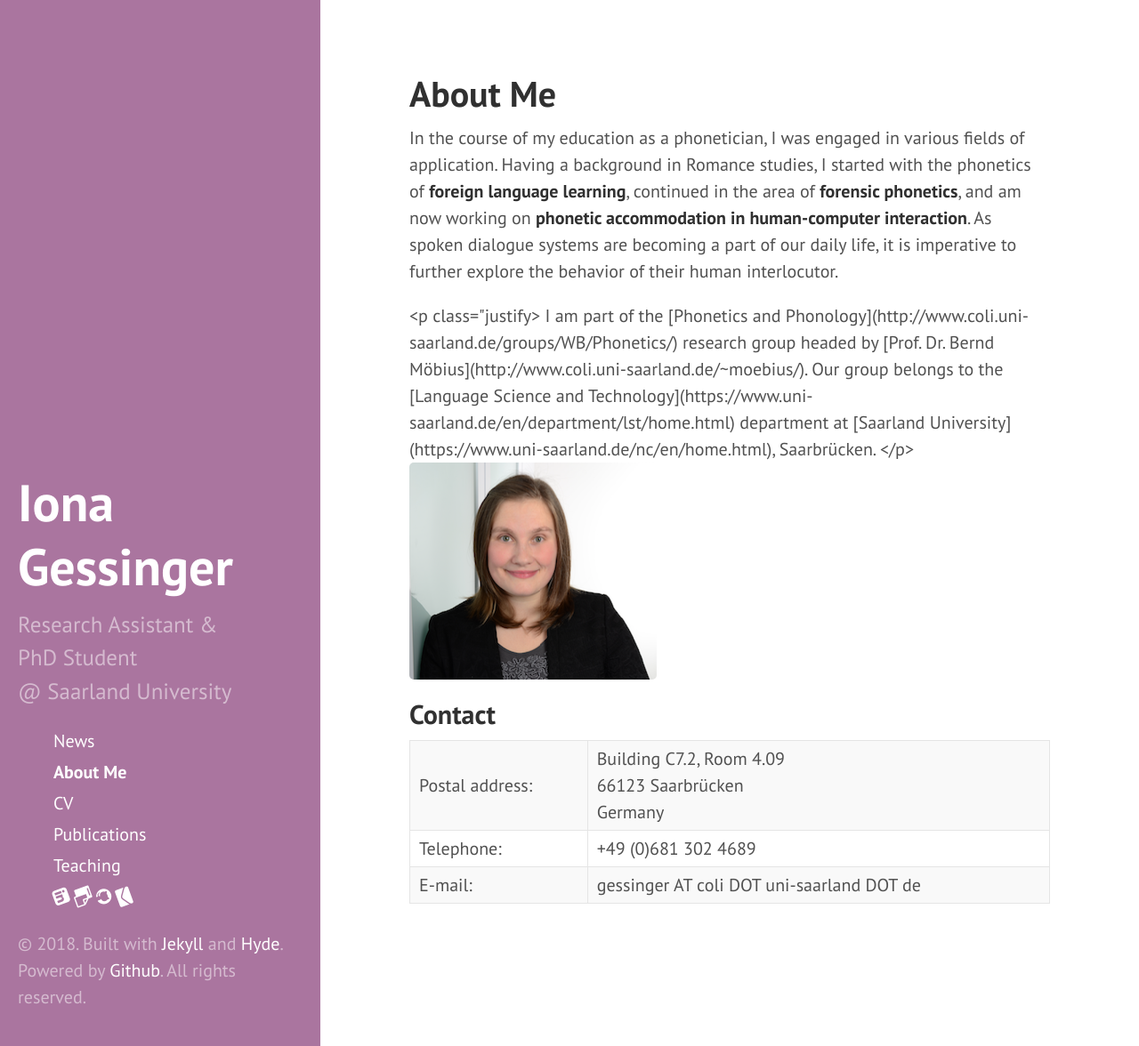
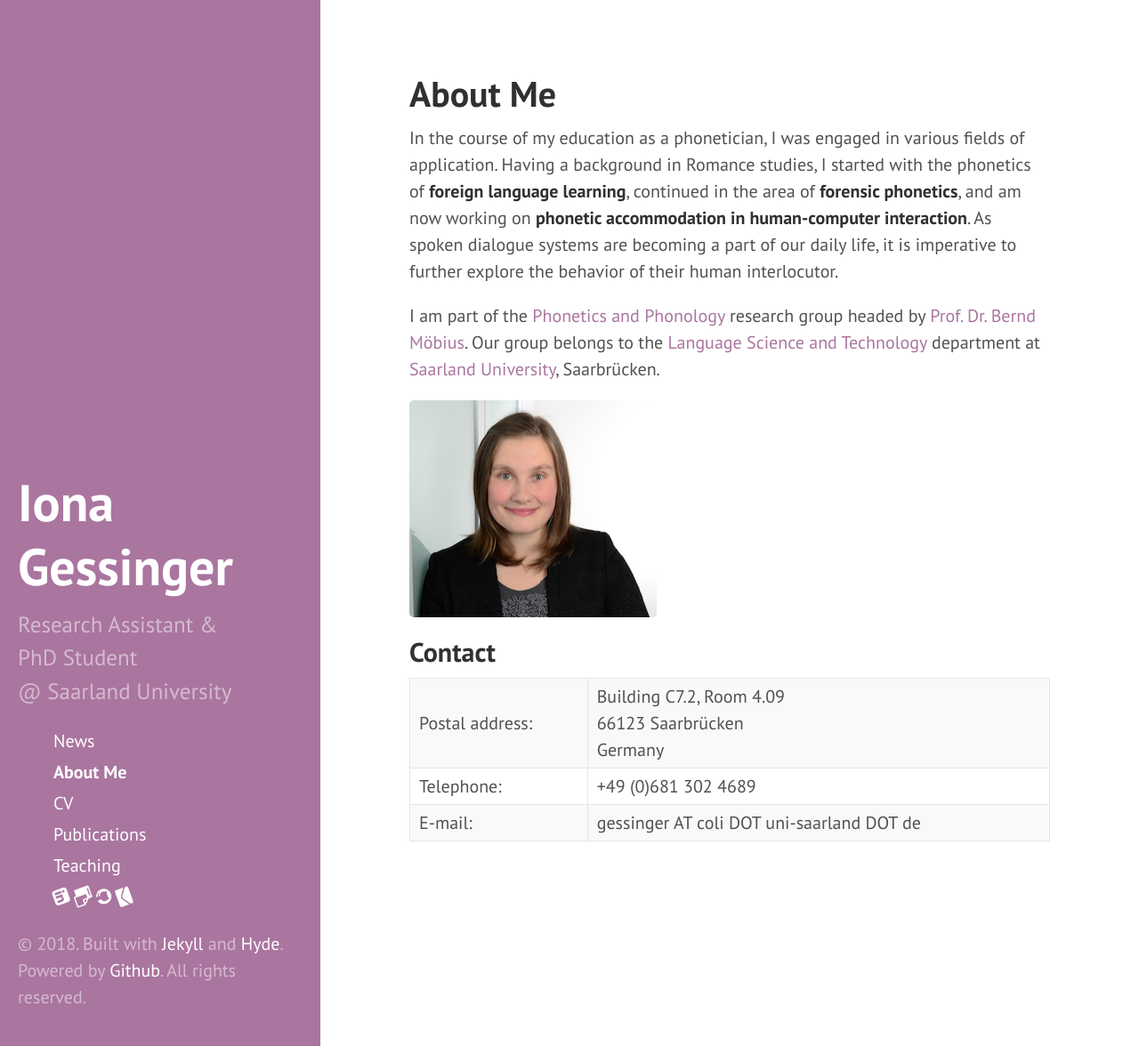
Before and after one commit to ioonaa/ioonaa.github.io, a Jekyll site: the page built from about-me.md, in a window 1280 px wide and 1176 px high. Shown: the whole window at 89% size. Built offline with Jekyll 4.4.1, drawn with Linux system fonts in a browser that asks for light colours; nearby versions of some CDN libraries; Markdown is read by kramdown in place of the engine named in the settings.

Commit message:
update about me

```diff
--- a/about-me.md
+++ b/about-me.md
@@ -4,17 +4,11 @@ title: About Me
 permalink: /aboutme/
 ---
 
-<html>
-  <body>
-  <p class="justify">
 In the course of my education as a phonetician, I was engaged in various fields of application. Having a background in Romance studies, I started with the phonetics of <strong>foreign language learning</strong>, continued in the area of <strong>forensic phonetics</strong>, and am now working on <strong>phonetic accommodation in human-computer interaction</strong>. As spoken dialogue systems are becoming a part of our daily life, it is imperative to further explore the behavior of their human interlocutor.
-  </p>
 
-<p class="justify>
+
 I am part of the [Phonetics and Phonology](http://www.coli.uni-saarland.de/groups/WB/Phonetics/) research group headed by [Prof. Dr. Bernd Möbius](http://www.coli.uni-saarland.de/~moebius/). Our group belongs to the [Language Science and Technology](https://www.uni-saarland.de/en/department/lst/home.html) department at [Saarland University](https://www.uni-saarland.de/nc/en/home.html), Saarbrücken.
-</p>
-</body>
-</html>
+
 
 ![Foto]({{ site.url }}/images/iona.png "iona.png")
 <!--![Foto](https://github.com/ioonaa/ioonaa.github.io/blob/master/images/iona.png "iona.png")-->
```
